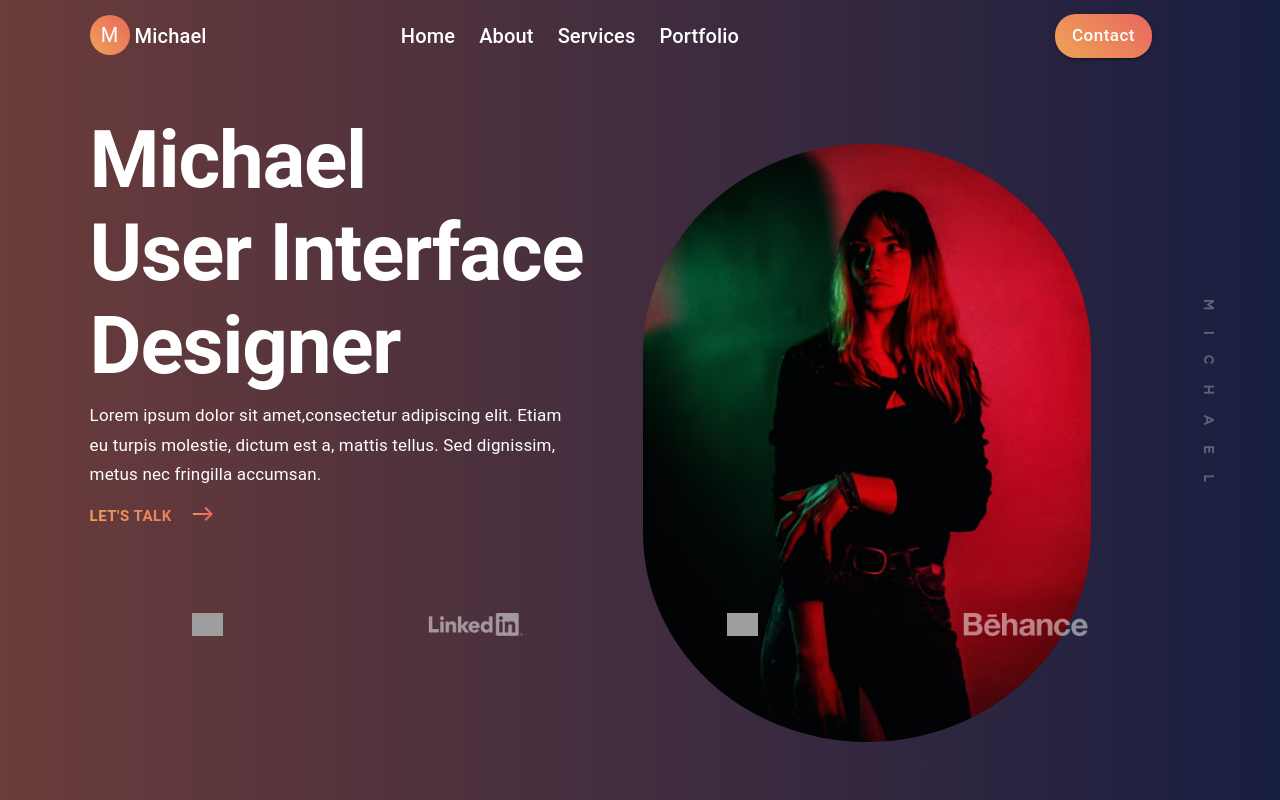
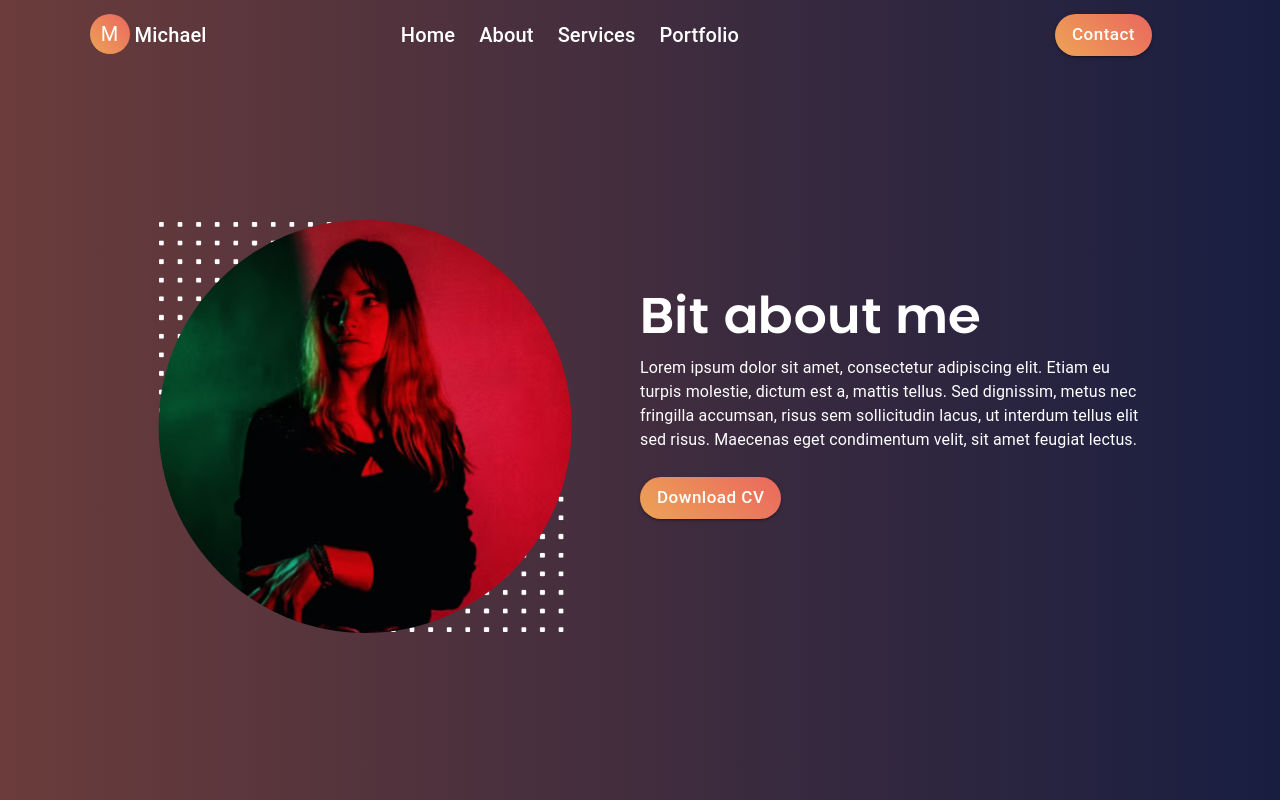
Before and after one commit to Aquilesxd100/Michael-Interface-Designer, a React (Create React App) app: page /about in a window 1280 px wide. Built offline with nearby package versions, Linux system fonts and the light colour scheme; grey boxes are pictures that could not be loaded.

Commit message:
Finalização da Página About

```diff
--- a/src/components/Navbar.tsx
+++ b/src/components/Navbar.tsx
@@ -1,5 +1,6 @@
 import { Avatar, Typography, Grid } from "@mui/material";
-import { BotaoContato, imgAvatar } from "./NavbarStyles";
+import { imgAvatar } from "./NavbarStyles";
+import { Botao } from "../styles/estilos";
 import { Header } from "./NavbarStyles";
 function Navbar() {
     return(
@@ -16,7 +17,7 @@ function Navbar() {
                     <Typography variant="h6">Portfolio</Typography>
                 </Grid>
                 <Grid item xs={2} container columnSpacing={-6}>
-                    <BotaoContato variant="contained">Contact</BotaoContato>
+                    <Botao variant="contained">Contact</Botao>
                 </Grid>
             </Grid>
         </Header>
--- a/src/components/NavbarStyles.tsx
+++ b/src/components/NavbarStyles.tsx
@@ -1,12 +1,5 @@
-import { styled, Button } from "@mui/material";
+import { styled } from "@mui/material";
 import { temaPadrao } from "../temas/temaPadrao";
-export const BotaoContato = styled(Button)(() => ({
-    textTransform: "none",
-    backgroundImage: temaPadrao.gradiente.padrao,
-    borderRadius: "21px",
-    padding: "7px 17px",
-    fontSize: "17px"
-}));
 export const Header = styled('header')(() => ({
     margin: "0 0 7vh 0",
     paddingTop: "14px"
--- a/src/components/Rotas.tsx
+++ b/src/components/Rotas.tsx
@@ -1,15 +1,17 @@
 import { Route, Routes } from "react-router";
 import { BrowserRouter } from "react-router-dom";
 import Home from "../pages/Home";
+import About from "../pages/About";
+import Services from "../pages/Services";
 function Rotas() {
     return (
         <BrowserRouter>
             <Routes>
                 <Route path="*" element={<Home />} />
                 <Route path="/home" element={<Home />} />
-{/*                 <Route path="/about" element={<About />} />
+                <Route path="/about" element={<About />} />
                 <Route path="/services" element={<Services />} />
-                <Route path="/portfolio" element={<Portfolio />} />   */}
+                {/* <Route path="/portfolio" element={<Portfolio />} /> */}
             </Routes>
         </BrowserRouter>
     );
--- /dev/null
+++ b/src/pages/About.tsx
@@ -0,0 +1,28 @@
+import Navbar from "../components/Navbar";
+import { ImagemPerfil, BoxImagemPerfil, FundoPerfil,FundoPerfil2 } from "./AboutStyles";
+import { SubTitulo, Botao } from "../styles/estilos";
+import { Typography, Grid } from "@mui/material";
+import imgPerfil from "../images/garota.png";
+import imgPontilhado from "../images/dots.png";
+function About() {
+    return(
+        <>
+            <Navbar />
+            <Grid container spacing={6} alignItems="center" justifyContent="center" sx={{width:"100%"}}>
+                <Grid item xs={6} container justifyContent="center">
+                    <BoxImagemPerfil>
+                        <ImagemPerfil src={ imgPerfil }/>
+                        <FundoPerfil src={ imgPontilhado }/>
+                        <FundoPerfil2 src={ imgPontilhado }/>
+                    </BoxImagemPerfil>
+                </Grid>
+                <Grid item xs={6}>
+                    <SubTitulo>Bit about me</SubTitulo>
+                    <Typography variant="body1">Lorem ipsum dolor sit amet, consectetur adipiscing elit. Etiam eu turpis molestie, dictum est a, mattis tellus. Sed dignissim, metus nec fringilla accumsan, risus sem sollicitudin lacus, ut interdum tellus elit sed risus. Maecenas eget condimentum velit, sit amet feugiat lectus.</Typography>
+                    <Botao variant="contained" sx={{ marginTop: "5%" }}>Download CV</Botao>
+                </Grid>
+            </Grid>
+        </>
+    );
+}
+export default About;
--- /dev/null
+++ b/src/pages/AboutStyles.tsx
@@ -0,0 +1,26 @@
+import { styled, Box } from "@mui/material";
+export const BoxImagemPerfil = styled(Box)(() => ({
+    position: "relative",
+    top: "6vw",
+    width: "38vw",
+    overflow: "hidden",
+    maxHeight: "72vh"
+}));
+export const FundoPerfil = styled('img')(() => ({
+    position: "absolute",
+    width: "13.5vw",
+    left: "4.8vw",
+    top: "2.6vw",
+    zIndex: "-1"
+}));
+export const FundoPerfil2 = styled('img')(() => ({
+    position: "absolute",
+    width: "13.5vw",
+    right: "1.58vw",
+    top: "19.7vw",
+    zIndex: "-1"
+}));
+export const ImagemPerfil = styled('img')(() => ({
+    clipPath: "circle(36% at 55% 36.6%)",
+    width: "100%"
+}))
--- /dev/null
+++ b/src/styles/estilos.tsx
@@ -0,0 +1,13 @@
+import { styled, Typography, Button } from "@mui/material"
+import { temaPadrao } from "../temas/temaPadrao";
+export const SubTitulo = styled(Typography)(() => ({
+    fontFamily: "neometric-bold",
+    fontSize: "50px",
+}));
+export const Botao = styled(Button)(() => ({
+    textTransform: "none",
+    backgroundImage: temaPadrao.gradiente.padrao,
+    borderRadius: "23px",
+    padding: "6px 17px",
+    fontSize: "17px"
+}));
--- a/src/styles/index.css
+++ b/src/styles/index.css
@@ -2,6 +2,10 @@
 @font-face {
     font-family: blooming;
     src: url("../fonts/blooming.otf");
+}
+@font-face {
+    font-family: neometric-bold;
+    src: url("../fonts/neometric-bold.otf");
 }
 * {
     margin: 0;
```
Also changed, not shown: src/fonts/neometric-bold.otf (added), src/images/dots.png (added).
